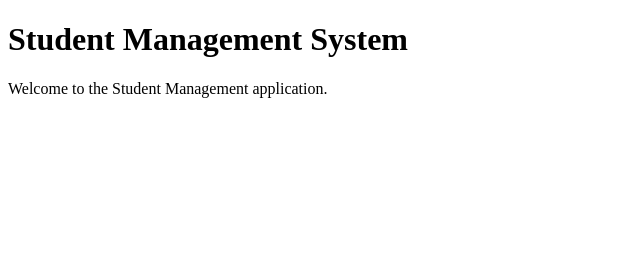
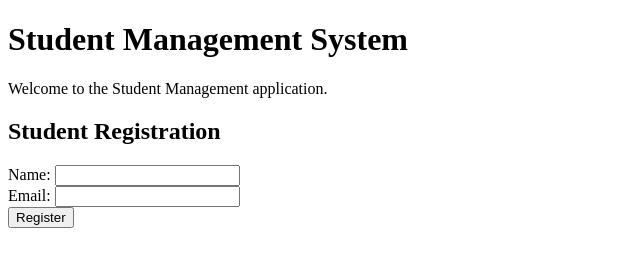
Before and after one commit to lyna-habchi/StudentManagement, a plain HTML site: page index.html in a window 1280 px wide. Shown: the whole page, without its empty margins (0-640 px from the left). Drawn offline with Linux system fonts and the light colour scheme.

Commit message:
Add student registration form

```diff
--- a/index.html
+++ b/index.html
@@ -4,5 +4,14 @@
 <body>
   <h1>Student Management System</h1>
   <p>Welcome to the Student Management application.</p>
+
+  <h2>Student Registration</h2>
+  <form action="#" method="post">
+    <label for="name">Name:</label>
+    <input type="text" id="name" name="name" required><br>
+    <label for="email">Email:</label>
+    <input type="email" id="email" name="email" required><br>
+    <button type="submit">Register</button>
+  </form>
 </body>
 </html>
```
